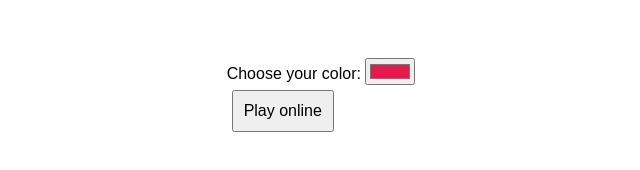
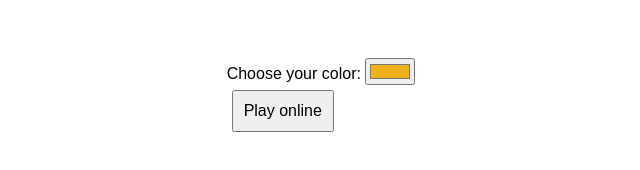
Before and after one commit to TarsisViana/bbman-elixir-backend, a website: page index.html in a window 1280 px wide. Shown: the full height of the page, 319-959 px from the left. Drawn offline with Linux system fonts and the light colour scheme.

Commit message:
random color

```diff
--- a/index.html
+++ b/index.html
@@ -14,9 +14,18 @@
 <body>
   <div id="menu">
     <label for="color">Choose your color:</label>
-    <input type="color" id="playerColor" value="#e6194b" />
+    <input type="color" id="playerColor">
+
+    <script>
+        const randomHex = '#' + Math.floor(Math.random() * 0xFFFFFF)
+                            .toString(16)
+                            .padStart(6, '0');
+
+        const picker = document.getElementById('playerColor');
+        picker.value = randomHex;
+        picker.setAttribute('value', randomHex);
+    </script>
     <br />
-    <!-- <button id="withBots">Play vs Bots</button> -->
     <button id="playOnline">Play online</button>
 
   </div>
```
Also changed, not shown: README.md.
